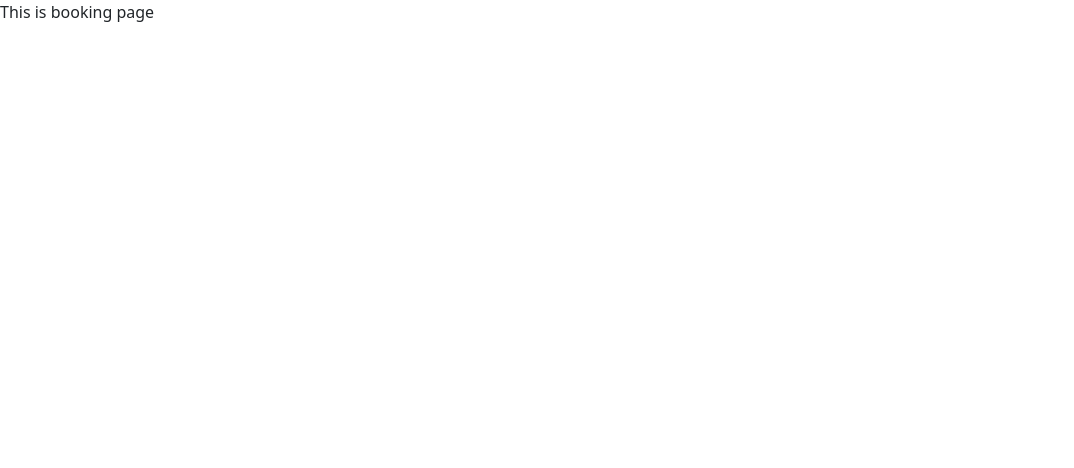
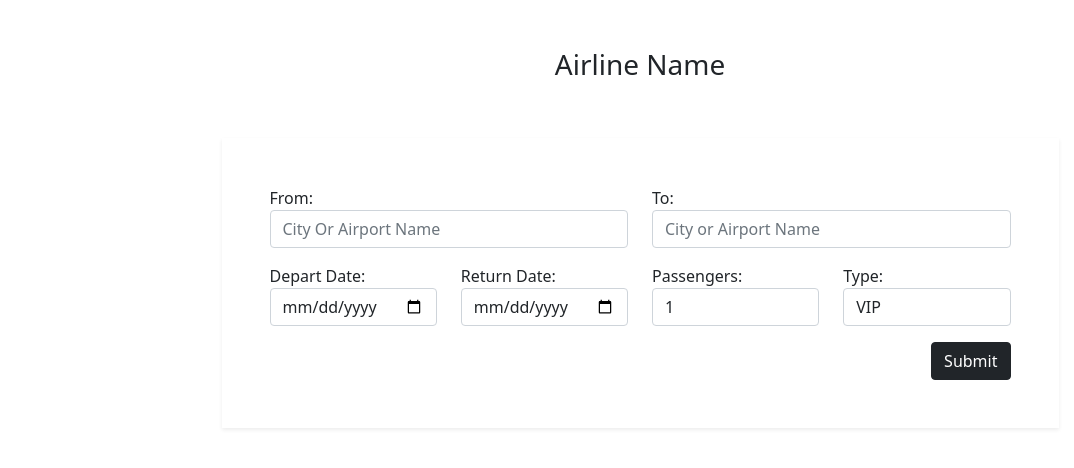
Before and after one commit to linkon63/gucci-airlines, a React (Create React App) app: page /book/1 in a window 1280 px wide. Shown: the top 468 px of the page, without its empty margins (0-1074 px from the left). Built offline with nearby package versions, Linux system fonts and the light colour scheme.

Commit message:
booking page simple design done

```diff
--- a/src/App.js
+++ b/src/App.js
@@ -2,6 +2,7 @@ import React from 'react';
 import { BrowserRouter, Route, Switch } from 'react-router-dom';
 import Home from './components/Home/Home';
 import Booking from './components/Main/Booking.js/Booking';
+import CheckoutPage from './components/Main/CheckoutPage/CheckoutPage';
 import Login from './components/Main/Login/Login';
 import NotFound from './components/Main/NotFound/NotFound';
 
@@ -15,6 +16,9 @@ function App() {
         <Route path="/book/:id">
           <Booking />
         </Route>
+        <Route path="/checkout">
+          <CheckoutPage />
+        </Route>
         <Route path="/login">
           <Login />
         </Route>
--- a/src/components/Main/Booking.js/Booking.js
+++ b/src/components/Main/Booking.js/Booking.js
@@ -1,10 +1,70 @@
 import React from 'react';
+import { useForm } from "react-hook-form";
+import { useHistory } from 'react-router';
 
 const Booking = () => {
+    let history = useHistory();
+    const { register, handleSubmit, errors } = useForm();
+    const onSubmit = data => {
+        console.log(data)
+        history.push("/checkout");
+    };
+
     return (
-        <div>
-            This is booking page
-        </div>
+        <section className="container">
+            <h3 className="text-center py-5">Airline Name</h3>
+            <form onSubmit={handleSubmit(onSubmit)}>
+                <div className=" col-lg-9 mx-auto p-5 shadow-sm">
+
+                    <div className="row">
+                        <div className="col-md-6 mb-3">
+                            <label htmlFor="start">From:</label>
+                            <input type="text" ref={register({ required: true })} name="start" className="form-control" placeholder="City Or Airport Name" />
+                            {errors.start && <span>This field is required</span>}
+                        </div>
+                        <div className="col-md-6 mb-3">
+                            <label htmlFor="end">To:</label>
+                            <input ref={register({ required: true })} type="text" name="end" className="form-control" placeholder="City or Airport Name" />
+                            {errors.end && <span>This field is required</span>}
+                        </div>
+                    </div>
+
+                    <div className="row">
+                        <div className="col-md-3">
+                            <label htmlFor="startDate">Depart Date:</label>
+                            <input ref={register({ required: true })} type="date" name="startDate" className="form-control" placeholder="City Or Airport Name" />
+                            {errors.endDate && <span>This field is required</span>}
+                        </div>
+                        <div className="col-md-3">
+                            <label htmlFor="endDate">Return Date:</label>
+                            <input ref={register({ required: true })} type="date" name="endDate" className="form-control" placeholder="City or Airport Name" />
+                            {errors.endDate && <span>This field is required</span>}
+                        </div>
+                        <div className="col-md-3">
+                            <label htmlFor="passengers">Passengers:</label>
+                            <select className="form-control" name="passengers" ref={register({required: true})}>
+                                <option value="1">1</option>
+                                <option value="2">2</option>
+                                <option value="3">3</option>
+                                <option value="4">4</option>
+                                <option value="5">5</option>
+                            </select>
+                            {errors.passengers && <span>This field is required</span>}
+                        </div>
+                        <div className="col-md-3">
+                            <label htmlFor="end">Type:</label>
+                            <select className="form-control" name="type" ref={register({required: true})}>
+                                <option value="vip">VIP</option>
+                                <option value="economy">ECONOMY</option>
+                            </select>
+                            {errors.type && <span>This field is required</span>}
+                        </div>
+                    </div>
+
+                    <button type="submit" className="btn btn-dark mt-3 d-block ms-auto">Submit</button>
+                </div>
+            </form>
+        </section>
     );
 };
 
--- /dev/null
+++ b/src/components/Main/CheckoutPage/CheckoutPage.js
@@ -0,0 +1,11 @@
+import React from 'react';
+
+const CheckoutPage = () => {
+    return (
+        <section>
+            This is checkout page
+        </section>
+    );
+};
+
+export default CheckoutPage;
```
